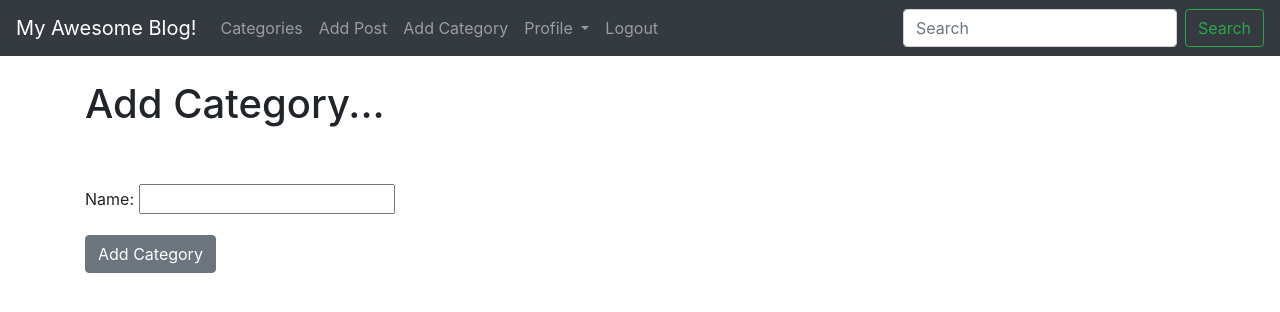
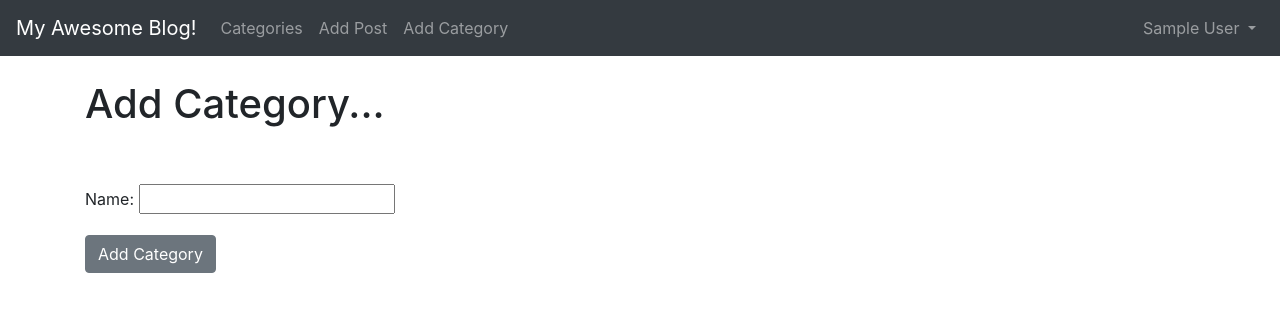
Before and after one commit to webQbe/django_simpleblog, a Django app: page /add_category/ in a window 1280 px wide. Shown: the top 312 px of the page. Run offline with Django 5.2, Linux system fonts and the light colour scheme; the visitor is signed in with stand-in values (Sample User, id 1); some libraries are stand-ins or nearby versions.

Commit message:
added user's name to navbar

```diff
--- a/myblog/blog/templates/base.html
+++ b/myblog/blog/templates/base.html
@@ -49,11 +49,23 @@
           <li class="nav-item">
             <a class="nav-link" href="{% url 'add_category' %}">Add Category</a>
           </li>
+        {% else %}
+          <li class="nav-item">
+            <a class="nav-link" href="{% url 'register' %}">Register</a>
+          </li>
+          <li class="nav-item">
+            <a class="nav-link" href="{% url 'login' %}">Login</a>
+          </li>
+        {% endif %}
+      </ul>
+      {% if user.is_authenticated %}
+      <ul class="navbar-nav ml-auto">
         <li class="nav-item dropdown">
           <a class="nav-link dropdown-toggle" href="#" id="navbarDropdown" role="button" data-toggle="dropdown" aria-haspopup="true" aria-expanded="false">
-              Profile
+            {{ user.first_name }}
+            {{ user.last_name }}
           </a>
-            <div class="dropdown-menu" aria-labelledby="navbarDropdown">
+          <div class="dropdown-menu dropdown-menu-right" aria-labelledby="navbarDropdown">
             <a class="dropdown-item" href="{% url 'edit_profile' %}">Edit Settings</a>
 
             {% if user.profile.id %}
@@ -63,29 +75,16 @@
             {% else %}
               <a class="dropdown-item" href="{% url 'create_profile_page' %}">Create Profile Page</a>
             {% endif %}
-            </div>
-          </li>
-          <li class="nav-item">
             <form id="logout-form" method="POST" action="{% url 'logout' %}">
               {% csrf_token %}
-              <button type="submit" class="btn btn-link nav-link" style="border: none; background: none;">
+              <button type="submit" class="btn btn-link dropdown-item">
                 Logout
               </button>
             </form>
+          </div>
         </li>
-        {% else %}
-          <li class="nav-item">
-            <a class="nav-link" href="{% url 'register' %}">Register</a>
-          </li>
-          <li class="nav-item">
-            <a class="nav-link" href="{% url 'login' %}">Login</a>
-          </li>
+      </ul>
       {% endif %}
-      </ul>
-      <form class="form-inline my-2 my-lg-0">
-        <input class="form-control mr-sm-2" type="search" placeholder="Search" aria-label="Search">
-        <button class="btn btn-outline-success my-2 my-sm-0" type="submit">Search</button>
-      </form>
     </div>
   </nav>
   <br>
```
Lines whose indentation alone changed are shown as unchanged.
